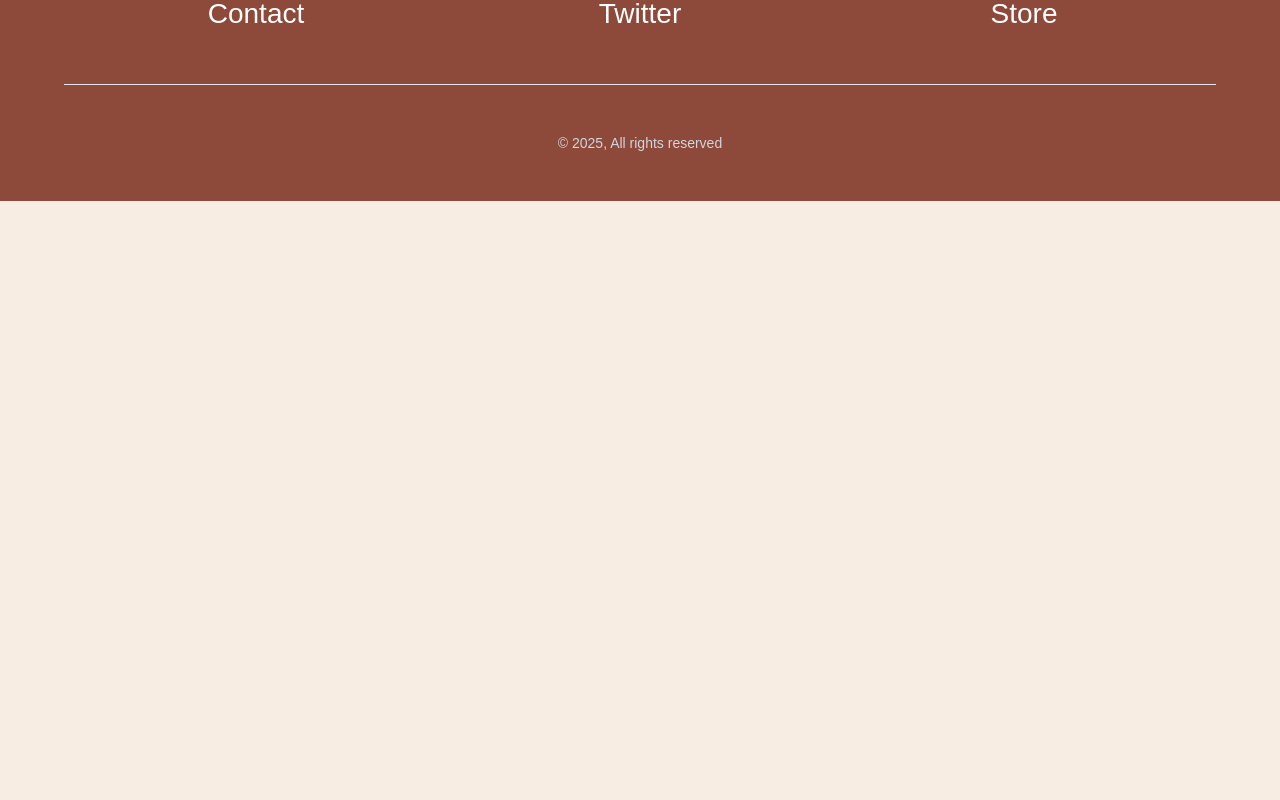
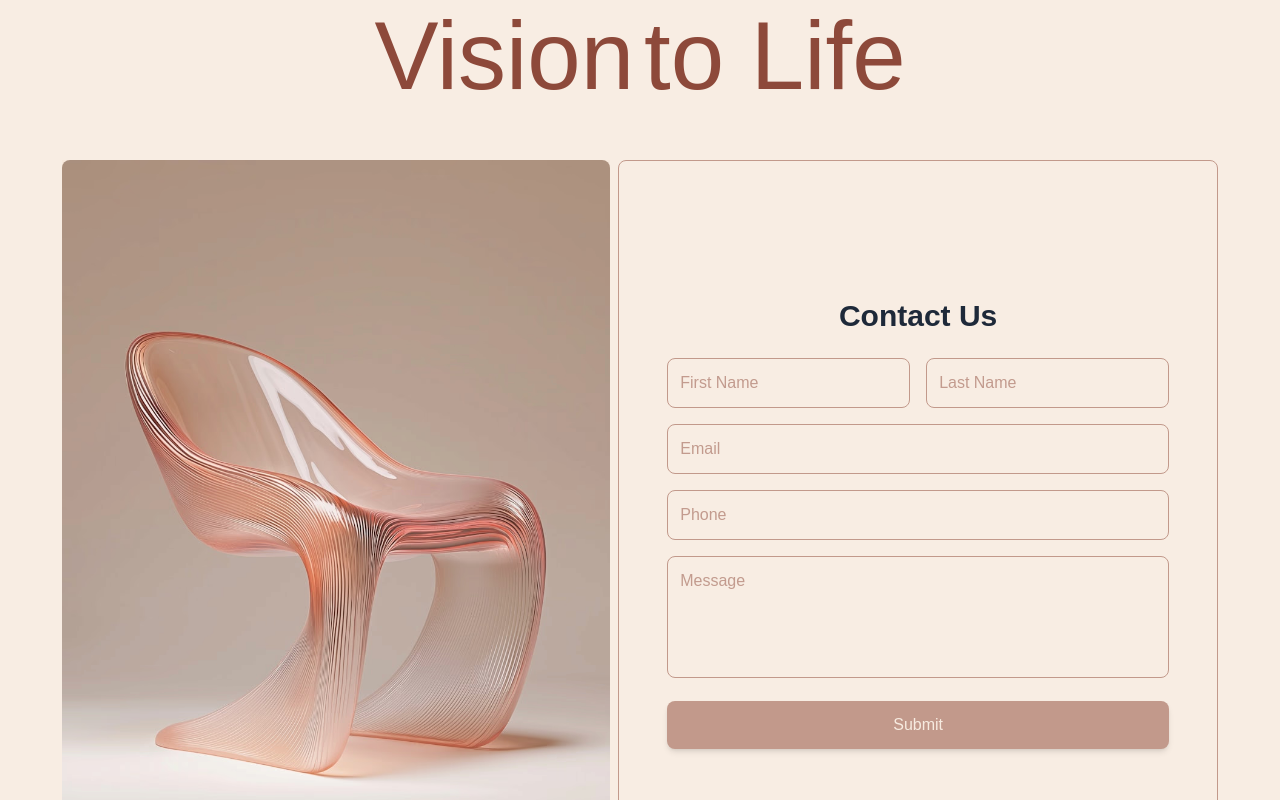
Before and after one commit to Developer-Soriful/nextjs-framer-animate, a Next.js app: page /contact in a window 1280 px wide. Shown: the part 360-1160 px from the top of the page. Before the commit the page ends 800 px from the top, so only its background shows below. Built offline with nearby package versions, Linux system fonts and the light colour scheme.

Commit message:
added some

```diff
--- a/app/about/page.jsx
+++ b/app/about/page.jsx
@@ -5,7 +5,6 @@ import Image from "next/image";
 import OurApproach from "../components/common/OurApproach";
 import OurTeam from "../components/common/OurTeam";
 import WhyUs from "../components/common/WhyUs";
-import ImageScrollStack from "../components/ImageScrollStack";
 import GetInTouch from "../components/GetInTouch";
 import TopThreeNews from "../components/common/TopThreeNews";
 
--- a/app/components/GetInTouch.jsx
+++ b/app/components/GetInTouch.jsx
@@ -3,6 +3,7 @@
 import { useRef } from "react";
 import { motion, useScroll, useTransform } from "framer-motion";
 import Button from "./common/Button";
+import Link from "next/link";
 
 const images = ["/img16.avif", "/img9.avif", "/img10.avif"];
 
@@ -55,7 +56,9 @@ export default function GetInTouch() {
               your vision to life with our expertise in design and decoration.
             </p>
             <div>
-              <Button label={"Get in touch"} />
+              <Link href="/contact">
+                <Button label={"Get in touch"} />
+              </Link>
             </div>
           </div>
         </motion.div>
--- a/app/contact/page.jsx
+++ b/app/contact/page.jsx
@@ -1,9 +1,96 @@
-import React from 'react'
+"use client";
+import React from "react";
+import { motion } from "motion/react";
+import Image from "next/image";
 
 const Contact = () => {
   return (
-    <div>Contact</div>
-  )
-}
+    <div>
+      <div className="flex flex-col justify-center items-center py-[100px] lg:py-[200px] mx-4 lg:mx-[62px] bg-[#f8ede3]">
+        <motion.h1 className="text-[46px] lg:text-[96px] text-center lg:w-[800px] ">
+          {["Let's", "Bring", "Your", "Vision", "to Life"].map(
+            (word, index) => (
+              <motion.span
+                key={index}
+                initial={{ opacity: 0, y: 50, filter: "blur(10px)" }}
+                animate={{ opacity: 1, y: 0, filter: "blur(0px)" }}
+                transition={{ duration: 0.6, delay: 0.1 * index }}
+                style={{
+                  display: "inline-block",
+                  marginRight: index < 4 ? "10px" : 0,
+                }}
+              >
+                {word}
+              </motion.span>
+            )
+          )}
+        </motion.h1>
+        <div className="flex  items-center justify-center  w-full">
+          {/* Container for the image and form */}
+          <div className="flex flex-col lg:flex-row gap-2 mt-8  w-full overflow-hidden">
+            {/* Image section */}
+            <div className=" flex items-center w-full justify-center bg-[#f7e9dc] ">
+              {/* Using Next.js Image component for optimization */}
+              <Image
+                src="/img37.avif"
+                alt="Stylish chair"
+                width={500} // প্রস্থ এবং উচ্চতা নির্দিষ্ট করতে হবে Next.js Image এর জন্য
+                height={500}
+                className="w-full h-auto object-cover rounded-lg"
+              />
+            </div>
 
-export default Contact
+            {/* Form section */}
+            <div className=" flex flex-col justify-center w-full items-center p-8 rounded-lg md:p-12 border border-[#c2998b]">
+              <h2 className="text-3xl font-semibold mb-6 text-gray-800">
+                Contact Us
+              </h2>
+              <form className="space-y-4">
+                {/* First Name এবং Last Name input fields */}
+                <div className="flex flex-col justify-center items-center md:flex-row gap-4">
+                  <input
+                    type="text"
+                    placeholder="First Name"
+                    className="w-full lg:flex-1 p-3 rounded-lg border border-[#c2998b] focus:outline-none focus:ring-2 focus:ring-gray-400"
+                  />
+                  <input
+                    type="text"
+                    placeholder="Last Name"
+                    className=" w-full lg:flex-1 p-3 rounded-lg border border-[#c2998b] focus:outline-none focus:ring-2 focus:ring-gray-400"
+                  />
+                </div>
+
+                {/* Email, Phone এবং Message input fields */}
+                <input
+                  type="email"
+                  placeholder="Email"
+                  className="w-full p-3 rounded-lg border border-[#c2998b] focus:outline-none focus:ring-2 focus:ring-gray-400"
+                />
+                <input
+                  type="tel"
+                  placeholder="Phone"
+                  className="w-full p-3 rounded-lg border border-[#c2998b] focus:outline-none focus:ring-2 focus:ring-gray-400"
+                />
+                <textarea
+                  placeholder="Message"
+                  rows="4"
+                  className="w-full p-3 rounded-lg border border-[#c2998b] focus:outline-none focus:ring-2 focus:ring-gray-400 resize-none"
+                ></textarea>
+
+                {/* Submit button */}
+                <button
+                  type="submit"
+                  className="bg-[#c2998b] text-[#f7ebe0] w-full p-3 rounded-lg font-medium shadow-md transition-all duration-300 ease-in-out hover:opacity-90"
+                >
+                  Submit
+                </button>
+              </form>
+            </div>
+          </div>
+        </div>
+      </div>
+    </div>
+  );
+};
+
+export default Contact;
--- a/app/project/page.jsx
+++ b/app/project/page.jsx
@@ -97,7 +97,6 @@ const Project = () => {
                       className="object-cover rounded-lg transition-transform duration-600 ease-in-out hover:scale-115"
                     />
                   </div>
-
                   {/* Content */}
                   <div className="pt-[28px] min-h-[106px] text-[#8d493a]">
                     <h1 className="flex items-center gap-1 text-[12px] lg:text-[16px] text-gray-500">
```
Also changed, not shown: public/img37.avif (added).
